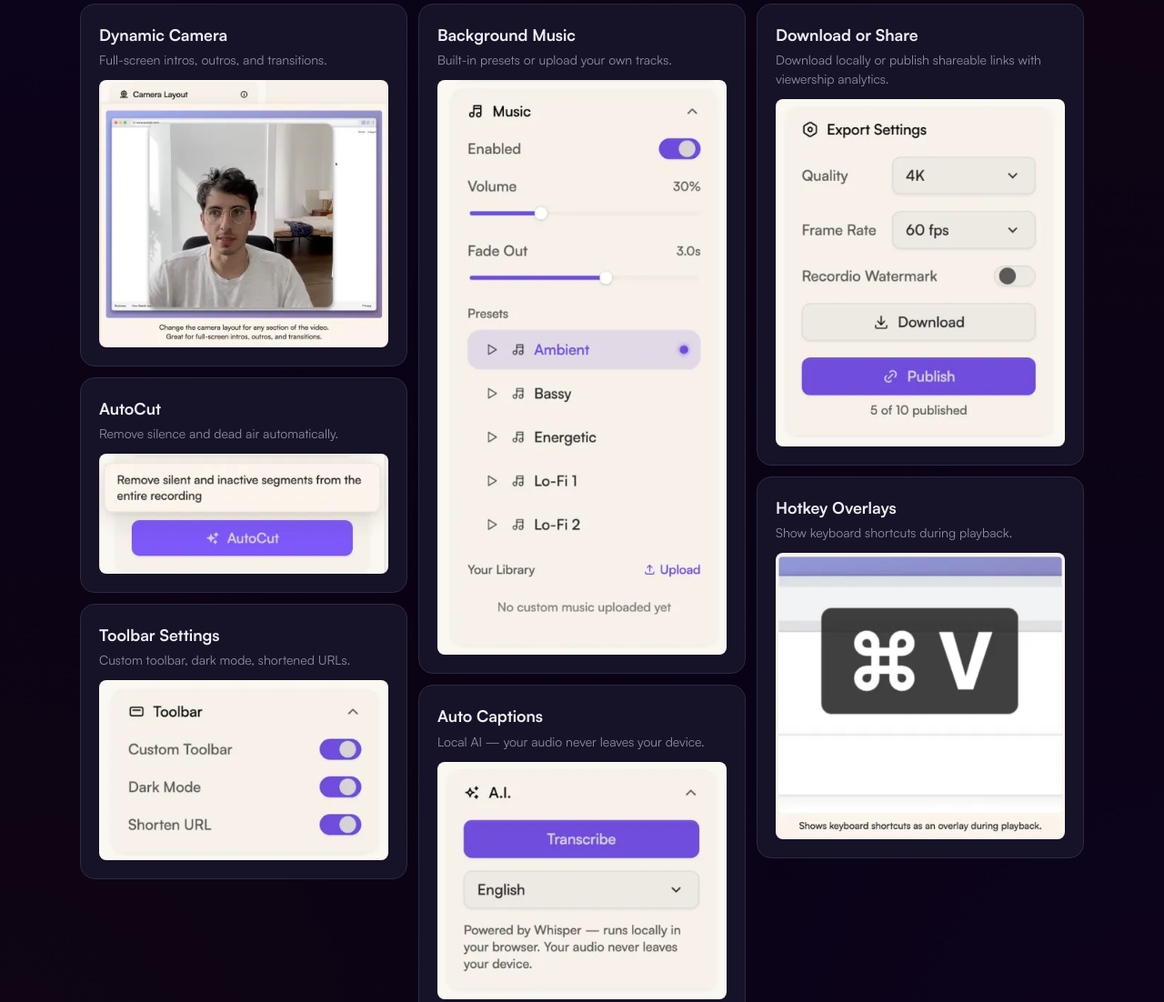
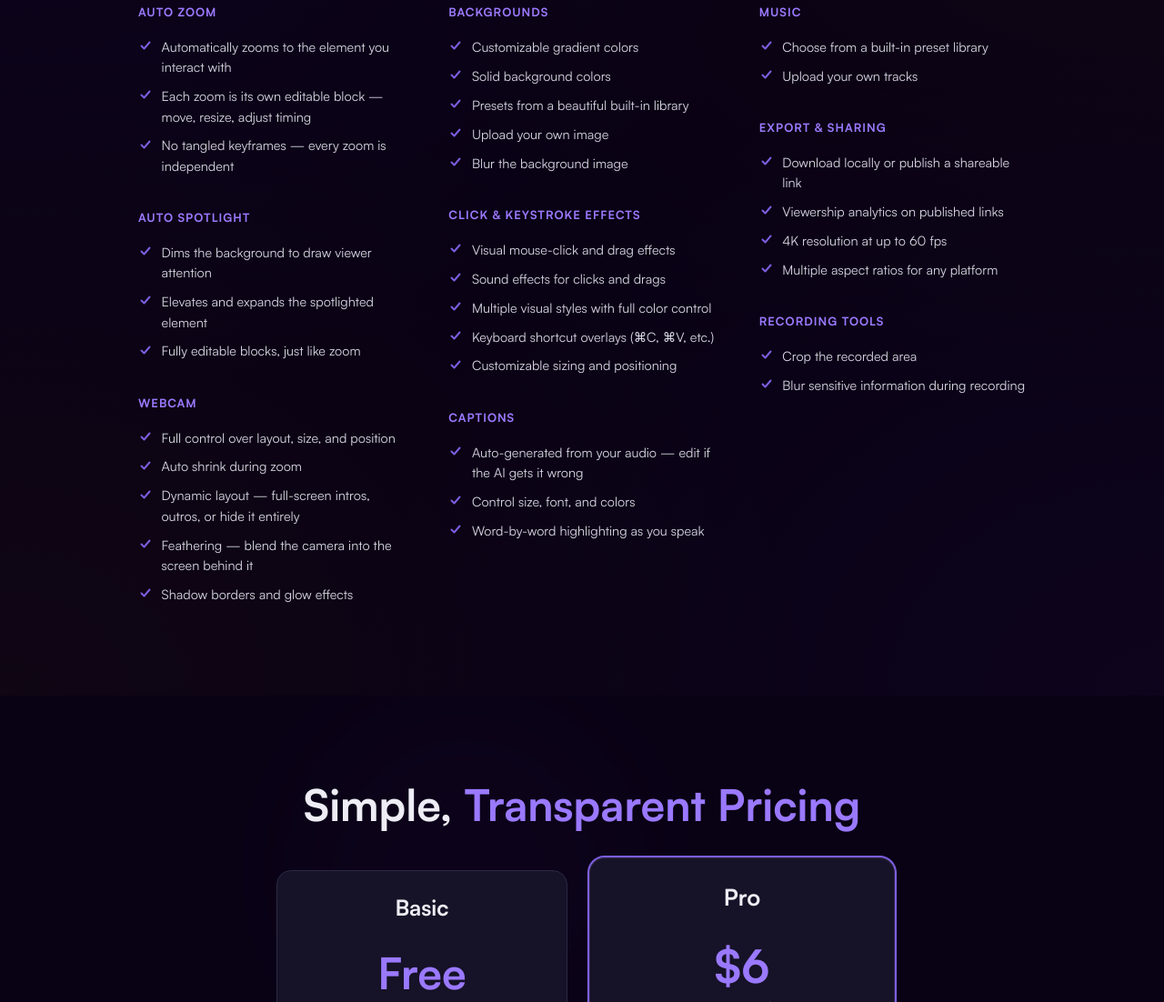
Before and after one commit to jmikh/recordio-site, an Astro site: page / in a window 1280 px wide. Shown: the part 8058-9160 px from the top of the page at 91% size. Built offline with nearby package versions, Linux system fonts and the light colour scheme; Astro itself is replaced by a stand-in of ours.

Commit message:
update feature list

```diff
--- a/src/components/features/FeatureBento.tsx
+++ b/src/components/features/FeatureBento.tsx
@@ -1,60 +1,107 @@
 import { useEffect, useRef } from 'react';
 
-const ASSETS = '/assets/features';
-
-interface BentoFeature {
+interface FeatureCategory {
     title: string;
-    description: string;
-    image: string;
+    items: string[];
 }
 
-/*
- * Order is intentional — CSS columns flow top-to-bottom, left-to-right.
- * With 3 columns and 7 items the browser distributes ~3-2-2:
- *   Col 1: Camera (tall), AutoCut (short), Toolbar (short)
- *   Col 2: Music (v.tall), Captions (short)
- *   Col 3: Export (medium), Hotkeys (medium)
- */
-const features: BentoFeature[] = [
-    /* ── Column 1 ── */
+const featureCategories: FeatureCategory[] = [
     {
-        title: 'Dynamic Camera',
-        description: 'Full-screen intros, outros, and transitions.',
-        image: `${ASSETS}/camera-dynamic.webp`,
+        title: 'Auto Zoom',
+        items: [
+            'Automatically zooms to the element you interact with',
+            'Each zoom is its own editable block — move, resize, adjust timing',
+            'No tangled keyframes — every zoom is independent',
+        ],
     },
     {
-        title: 'AutoCut',
-        description: 'Remove silence and dead air automatically.',
-        image: `${ASSETS}/autocut.webp`,
+        title: 'Auto Spotlight',
+        items: [
+            'Dims the background to draw viewer attention',
+            'Elevates and expands the spotlighted element',
+            'Fully editable blocks, just like zoom',
+        ],
     },
     {
-        title: 'Toolbar Settings',
-        description: 'Custom toolbar, dark mode, shortened URLs.',
-        image: `${ASSETS}/toolbar.webp`,
-    },
-    /* ── Column 2 ── */
-    {
-        title: 'Background Music',
-        description: 'Built-in presets or upload your own tracks.',
-        image: `${ASSETS}/music.webp`,
+        title: 'Webcam',
+        items: [
+            'Full control over layout, size, and position',
+            'Auto shrink during zoom',
+            'Dynamic layout — full-screen intros, outros, or hide it entirely',
+            'Feathering — blend the camera into the screen behind it',
+            'Shadow borders and glow effects',
+        ],
     },
     {
-        title: 'Auto Captions',
-        description: 'Local AI — your audio never leaves your device.',
-        image: `${ASSETS}/captions.webp`,
-    },
-    /* ── Column 3 ── */
-    {
-        title: 'Download or Share',
-        description: 'Download locally or publish shareable links with viewership analytics.',
-        image: `${ASSETS}/export.webp`,
+        title: 'Backgrounds',
+        items: [
+            'Customizable gradient colors',
+            'Solid background colors',
+            'Presets from a beautiful built-in library',
+            'Upload your own image',
+            'Blur the background image',
+        ],
     },
     {
-        title: 'Hotkey Overlays',
-        description: 'Show keyboard shortcuts during playback.',
-        image: `${ASSETS}/hotkeys.webp`,
+        title: 'Click & Keystroke Effects',
+        items: [
+            'Visual mouse-click and drag effects',
+            'Sound effects for clicks and drags',
+            'Multiple visual styles with full color control',
+            'Keyboard shortcut overlays (⌘C, ⌘V, etc.)',
+            'Customizable sizing and positioning',
+        ],
+    },
+    {
+        title: 'Captions',
+        items: [
+            'Auto-generated from your audio — edit if the AI gets it wrong',
+            'Control size, font, and colors',
+            'Word-by-word highlighting as you speak',
+        ],
+    },
+    {
+        title: 'Music',
+        items: [
+            'Choose from a built-in preset library',
+            'Upload your own tracks',
+        ],
+    },
+    {
+        title: 'Export & Sharing',
+        items: [
+            'Download locally or publish a shareable link',
+            'Viewership analytics on published links',
+            '4K resolution at up to 60 fps',
+            'Multiple aspect ratios for any platform',
+        ],
+    },
+    {
+        title: 'Recording Tools',
+        items: [
+            'Crop the recorded area',
+            'Blur sensitive information during recording',
+        ],
     },
 ];
+
+const Check = () => (
+    <svg
+        width="16"
+        height="16"
+        viewBox="0 0 16 16"
+        fill="none"
+        style={{ flexShrink: 0, marginTop: '0.15em' }}
+    >
+        <path
+            d="M3.5 8.5L6.5 11.5L12.5 4.5"
+            stroke="var(--color-primary)"
+            strokeWidth="2"
+            strokeLinecap="round"
+            strokeLinejoin="round"
+        />
+    </svg>
+);
 
 const FeatureBento = () => {
     const sectionRef = useRef<HTMLDivElement>(null);
@@ -94,7 +141,7 @@ const FeatureBento = () => {
                 style={{
                     position: 'relative',
                     zIndex: 1,
-                    maxWidth: '72rem',
+                    maxWidth: '64rem',
                     marginInline: 'auto',
                     paddingInline: '1.5rem',
                 }}
@@ -116,67 +163,59 @@ const FeatureBento = () => {
                     </p>
                 </div>
 
-                {/* Masonry via CSS columns */}
-                <div className="bento-masonry">
-                    {features.map((f) => (
-                        <div key={f.title} className="bento-card">
-                            <div>
+                {/* Feature list — multi-column flow */}
+                <div className="feature-checklist">
+                    {featureCategories.map((cat) => (
+                        <div key={cat.title} className="feature-checklist-group">
                             <h3
                                 style={{
-                                        fontSize: '1.1rem',
+                                    fontSize: '0.8rem',
                                     fontWeight: 700,
-                                        color: 'var(--color-text-highlighted)',
-                                        marginBottom: '0.25rem',
+                                    textTransform: 'uppercase',
+                                    letterSpacing: '0.08em',
+                                    color: 'var(--color-primary-highlighted)',
+                                    marginBottom: '0.75rem',
                                 }}
                             >
-                                    {f.title}
+                                {cat.title}
                             </h3>
-                                <p style={{ fontSize: '0.875rem', color: 'var(--color-text-muted)', lineHeight: 1.5 }}>
-                                    {f.description}
-                                </p>
-                            </div>
-                            <img
-                                src={f.image}
-                                alt={f.title}
-                                loading="lazy"
+                            <ul style={{ listStyle: 'none', padding: 0, margin: 0 }}>
+                                {cat.items.map((item) => (
+                                    <li
+                                        key={item}
                                         style={{
-                                    width: '100%',
-                                    height: 'auto',
-                                    borderRadius: '0.5rem',
-                                    display: 'block',
+                                            display: 'flex',
+                                            alignItems: 'flex-start',
+                                            gap: '0.6rem',
+                                            fontSize: '0.9rem',
+                                            color: 'var(--color-text-main)',
+                                            lineHeight: 1.55,
+                                            paddingBlock: '0.3rem',
                                         }}
-                            />
+                                    >
+                                        <Check />
+                                        {item}
+                                    </li>
+                                ))}
+                            </ul>
                         </div>
                     ))}
                 </div>
 
                 <style>{`
-                    .bento-masonry {
+                    .feature-checklist {
                         columns: 3;
-                        column-gap: 0.75rem;
+                        column-gap: 3rem;
                     }
-                    .bento-card {
+                    .feature-checklist-group {
                         break-inside: avoid;
-                        margin-bottom: 0.75rem;
-                        background-color: var(--color-surface-raised);
-                        border: 1px solid var(--color-border);
-                        border-radius: 1rem;
-                        padding: 1.25rem;
-                        display: inline-flex;
-                        flex-direction: column;
-                        gap: 0.75rem;
-                        width: 100%;
-                        transition: border-color 0.3s ease, box-shadow 0.3s ease;
-                    }
-                    .bento-card:hover {
-                        border-color: var(--color-border-highlighted);
-                        box-shadow: 0 0 24px color-mix(in oklch, var(--color-primary) 15%, transparent);
+                        margin-bottom: 2rem;
                     }
                     @media (max-width: 900px) {
-                        .bento-masonry { columns: 2; }
+                        .feature-checklist { columns: 2; column-gap: 2.5rem; }
                     }
                     @media (max-width: 560px) {
-                        .bento-masonry { columns: 1; }
+                        .feature-checklist { columns: 1; }
                     }
                 `}</style>
             </div>
```
Lines whose indentation alone changed are shown as unchanged.
